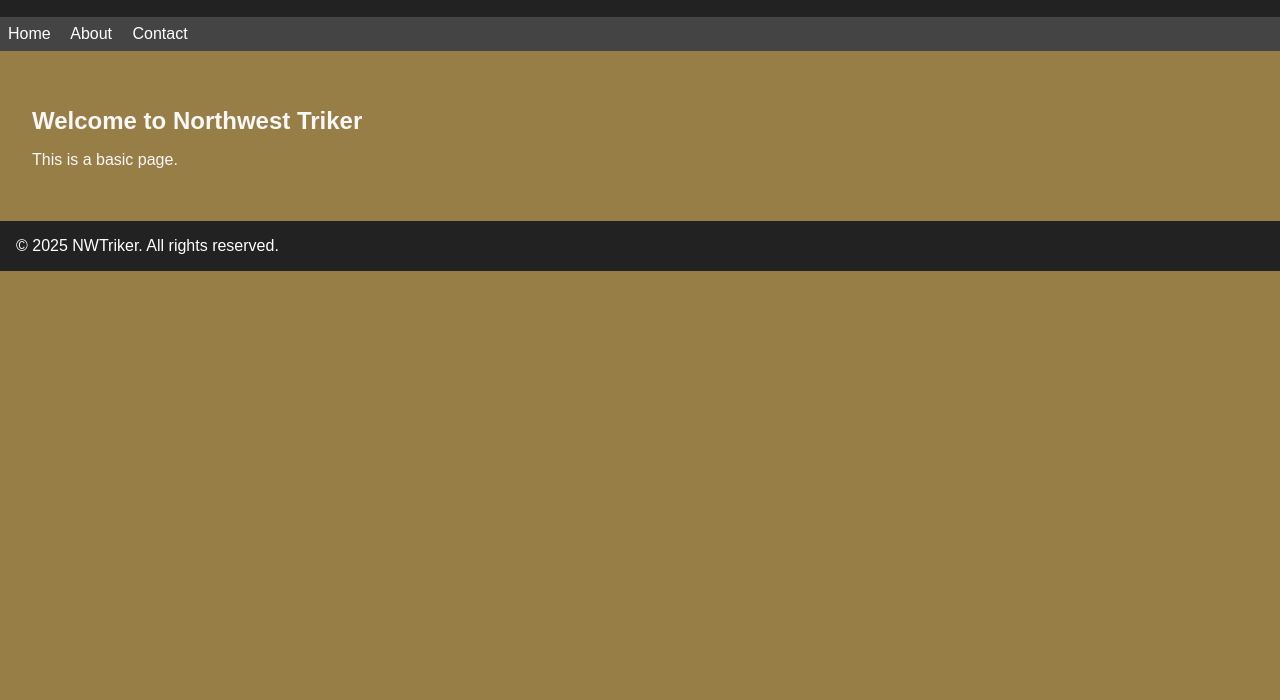
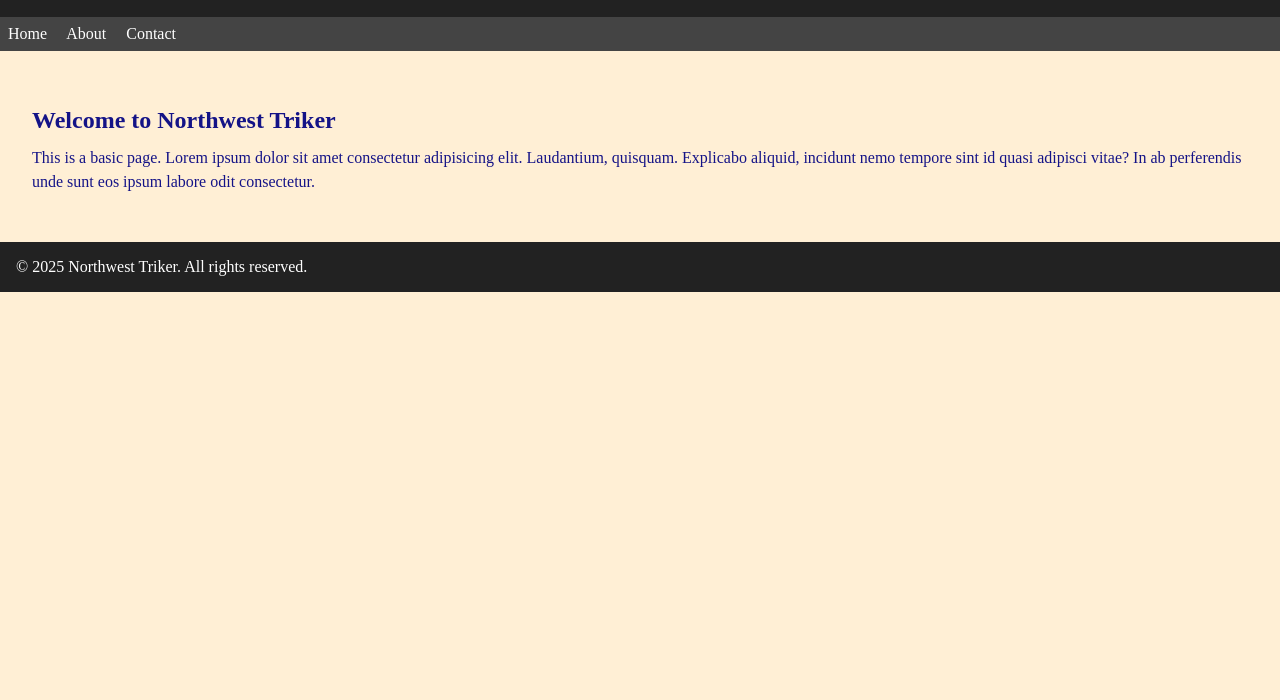
Before and after one commit to SpokaneTek/NWTriker, a plain HTML site: page index.html in a window 1280 px wide. Shown: the part 100-800 px from the top of the page. Drawn offline with Linux system fonts and the light colour scheme.

Commit message:
Not sure what to put here

```diff
--- a/css/custom.css
+++ b/css/custom.css
@@ -1,11 +1,19 @@
 /* custom.css - Basic CSS file */
 
+* {
+    margin: 0;
+    padding: 0;
+    box-sizing: border-box;
+}
+
+@import url('https://fonts.googleapis.com/css2?family=Merienda:wght@300..900&display=swap');
 body {
     margin: 0;
     padding: 0;
-    font-family: Arial, Helvetica, sans-serif;
-    background-color: #977e47;
-    color: #faf7f7;
+    font-family: 'Times New Roman', Times, serif;
+    background-color: papayawhip;
+    color: rgba(0, 0, 128, 0.921);
+
 }
 
 h1, h2, h3, h4, h5, h6 {
@@ -17,10 +25,11 @@ h1, h2, h3, h4, h5, h6 {
 p {
     margin: 0 0 1em 0;
     line-height: 1.6;
+        line-height: 1.5rem;
 }
 
 a {
-    color: #0077cc;
+    color: #f5e042;
     text-decoration: none;
 }
 
--- a/index.html
+++ b/index.html
@@ -2,11 +2,10 @@
 <html lang="en">
 <head>
     <meta charset="UTF-8">
-    <title>NWTriker</title>
+    <title>Northwest Triker</title>
     <meta name="viewport" content="width=device-width, initial-scale=1.0">
     <link rel="stylesheet" href="css/custom.css">
     <style>
-        body { font-family: Arial, sans-serif; margin: 0; }
         header, footer { background: #222; color: #fff; padding: 1em; }
         nav { background: #444; padding: 0.5em; }
         nav a { color: #fff; margin-right: 1em; text-decoration: none; }
@@ -17,6 +16,7 @@
     <header>
         <h1>Northwest Triker</h1>
     </header>
+
     <nav>
         <a href="#">Home</a>
         <a href="#">About</a>
@@ -24,10 +24,10 @@
     </nav>
     <main>
         <h2>Welcome to Northwest Triker</h2>
-        <p>This is a basic page.</p>
+        <p>This is a basic page. Lorem ipsum dolor sit amet consectetur adipisicing elit. Laudantium, quisquam. Explicabo aliquid, incidunt nemo tempore sint id quasi adipisci vitae? In ab perferendis unde sunt eos ipsum labore odit consectetur.</p>
     </main>
     <footer>
-        &copy; 2025 NWTriker. All rights reserved.
+        &copy; 2025 Northwest Triker. All rights reserved.
     </footer>
 </body>
 </html>
```
Also changed, not shown: 1 other file.
